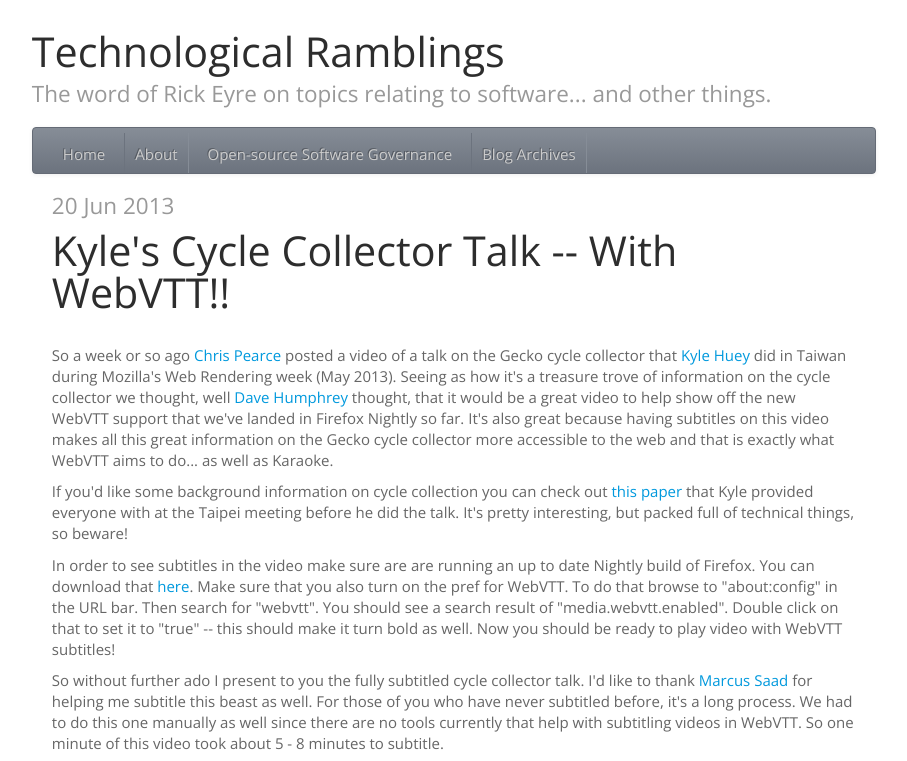
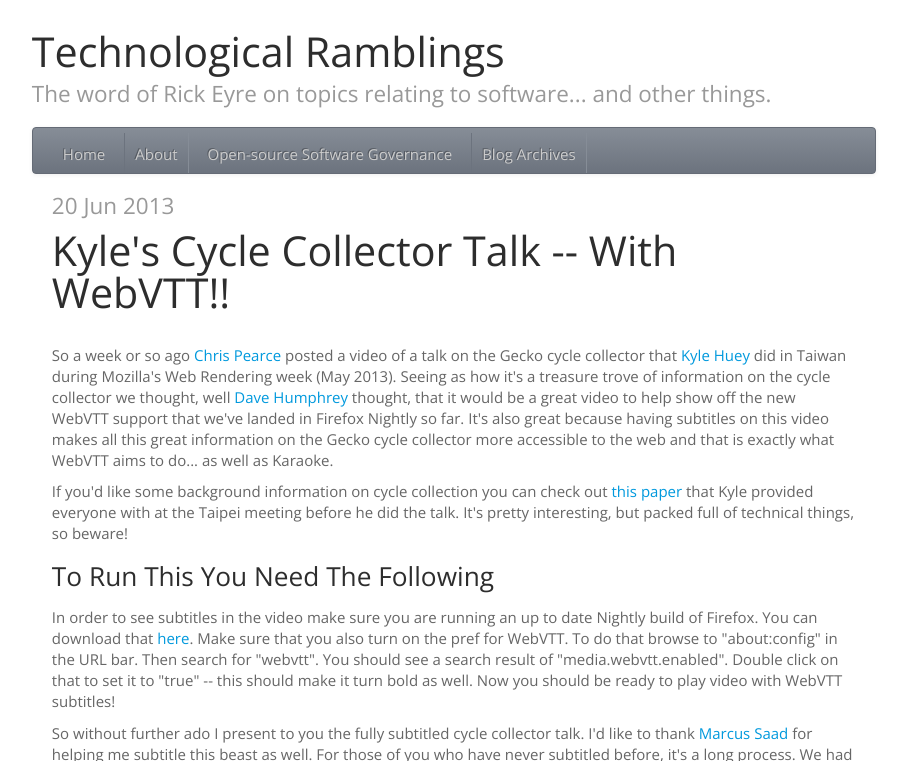
Before and after one commit to RickEyre/rickeyre.github.io, a Jekyll site: the page built from _posts/2013-06-20-webvtt-cycle-collector-demo.html, in a window 1280 px wide, cut to the strip 0-761 px from the top of the page. Shown: the whole strip, without its empty margins (186-1093 px from the left). Built offline with Jekyll 4.4.1, drawn with Linux system fonts in a browser that asks for light colours; Markdown is read by kramdown in place of the engine named in the settings; comment, search, counter and statistics services are not loaded.

Commit message:
Cycle collector demo updates.
- Add a header to clearly point out what you need to do to run
the video with subtitles.
- Fix a grammar error.

```diff
--- a/_posts/2013-06-20-webvtt-cycle-collector-demo.html
+++ b/_posts/2013-06-20-webvtt-cycle-collector-demo.html
@@ -13,7 +13,9 @@
 
 <p>If you'd like some background information on cycle collection you can check out <a href="http://media.junglecode.net/media/Bacon01Concurrent.pdf">this paper</a> that Kyle provided everyone with at the Taipei meeting before he did the talk. It's pretty interesting, but packed full of technical things, so beware!</p>
 
-<p>In order to see subtitles in the video make sure are are running an up to date Nightly build of Firefox. You can download that <a href="http://nightly.mozilla.org/">here</a>. Make sure that you also turn on the pref for WebVTT. To do that browse to "about:config" in the URL bar. Then search for "webvtt". You should see a search result of "media.webvtt.enabled". Double click on that to set it to "true" -- this should make it turn bold as well. Now you should be ready to play video with WebVTT subtitles!
+<h3>To Run This You Need The Following</h3>
+
+<p>In order to see subtitles in the video make sure you are running an up to date Nightly build of Firefox. You can download that <a href="http://nightly.mozilla.org/">here</a>. Make sure that you also turn on the pref for WebVTT. To do that browse to "about:config" in the URL bar. Then search for "webvtt". You should see a search result of "media.webvtt.enabled". Double click on that to set it to "true" -- this should make it turn bold as well. Now you should be ready to play video with WebVTT subtitles!
 
 <p>So without further ado I present to you the fully subtitled cycle collector talk. I'd like to thank <a href="http://marcusvsaad.wordpress.com/author/marcusvsaad/">Marcus Saad</a> for helping me subtitle this beast as well. For those of you who have never subtitled before, it's a long process. We had to do this one manually as well since there are no tools currently that help with subtitling videos in WebVTT. So one minute of this video took about 5 - 8 minutes to subtitle.</p>
 
```
